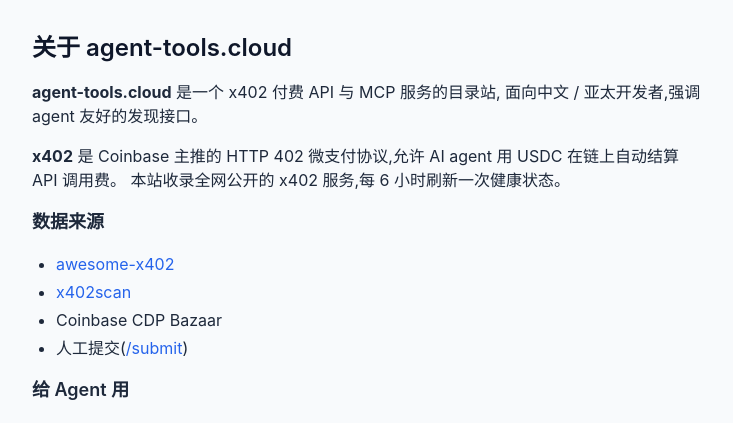
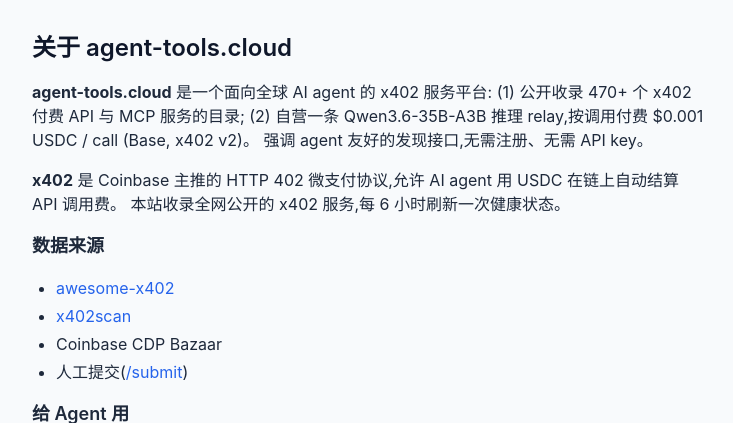
Before and after one commit to AgentTools-Cloud/AgentToolsCollection, a Python web app: template directory/templates/about.html in a window 1280 px wide. Shown: the part 65-488 px from the top of the page, without its empty margins (48-781 px from the left). Run offline with Jinja, Linux system fonts and the light colour scheme; the template is opened without the code that fills it, so the values that code supplies are empty; some libraries are stand-ins or nearby versions.

Commit message:
positioning: global (not China/APAC-only), surface both directory + Qwen relay

```diff
--- a/directory/routes.py
+++ b/directory/routes.py
@@ -150,8 +150,9 @@ async def api_submit(payload: SubmissionPayload):
 async def well_known():
     return {
         "name": "agent-tools.cloud",
-        "description": "Directory of x402 paid APIs and MCP services, "
-                       "with a focus on Chinese / Asia-Pacific developers.",
+        "description": "Global directory of 470+ x402 paid APIs and MCP services, "
+                       "plus a pay-per-call Qwen3.6-35B-A3B inference relay at "
+                       "flat $0.001 USDC / call on Base (x402 v2).",
         "endpoints": {
             "search": "https://agent-tools.cloud/api/v1/search",
             "categories": "https://agent-tools.cloud/api/v1/categories",
--- a/directory/templates/about.html
+++ b/directory/templates/about.html
@@ -3,8 +3,10 @@
 {% block content %}
 <h1 class="text-2xl font-semibold mb-4">关于 agent-tools.cloud</h1>
 <div class="prose max-w-2xl text-slate-800 space-y-4">
-  <p><strong>agent-tools.cloud</strong> 是一个 x402 付费 API 与 MCP 服务的目录站,
-    面向中文 / 亚太开发者,强调 agent 友好的发现接口。</p>
+  <p><strong>agent-tools.cloud</strong> 是一个面向全球 AI agent 的 x402 服务平台:
+    (1) 公开收录 470+ 个 x402 付费 API 与 MCP 服务的目录;
+    (2) 自营一条 Qwen3.6-35B-A3B 推理 relay,按调用付费 $0.001 USDC / call (Base, x402 v2)。
+    强调 agent 友好的发现接口,无需注册、无需 API key。</p>
   <p><strong>x402</strong> 是 Coinbase 主推的 HTTP 402 微支付协议,允许 AI agent 用 USDC 在链上自动结算 API 调用费。
     本站收录全网公开的 x402 服务,每 6 小时刷新一次健康状态。</p>
   <h2 class="text-lg font-semibold mt-6">数据来源</h2>
--- a/directory/templates/base.html
+++ b/directory/templates/base.html
@@ -3,8 +3,8 @@
 <head>
   <meta charset="utf-8">
   <meta name="viewport" content="width=device-width, initial-scale=1">
-  <title>{% block title %}agent-tools.cloud — x402 服务目录{% endblock %}</title>
-  <meta name="description" content="{% block desc %}面向中文 / 亚太开发者的 x402 付费 API 与 MCP 服务目录。Agent 友好,open data。{% endblock %}">
+  <title>{% block title %}agent-tools.cloud — x402 service directory + Qwen3.6-35B-A3B relay{% endblock %}</title>
+  <meta name="description" content="{% block desc %}Global agent-readable directory of 470+ x402 paid APIs and MCP services worldwide, plus a pay-per-call Qwen3.6-35B-A3B inference relay at flat $0.001 USDC per call on Base (x402 v2). No signup, no API key, open data.{% endblock %}">
   <link rel="alternate" type="application/json" title="agent-tools discovery" href="/.well-known/agent-tools.json">
   <script src="https://cdn.tailwindcss.com"></script>
   <script src="https://unpkg.com/htmx.org@2.0.3"></script>
--- a/server.py
+++ b/server.py
@@ -281,8 +281,8 @@ async def relay_page() -> str:
 async def well_known_x402() -> dict[str, Any]:
     return {
         "name": "agent-tools.cloud",
-        "description": "Pay-per-call relay for Qwen3.6-35B-A3B (x402 + MCP).",
-        "version": "0.2",
+        "description": "Global x402 service directory (470+ endpoints) + pay-per-call Qwen3.6-35B-A3B inference relay at flat $0.001 USDC / call on Base (x402 v2).",
+        "version": "0.3",
         "endpoints": [
             {"path": "/v1/chat/completions", "method": "POST", "kind": "rest-openai", "gated": True},
             {"path": "/mcp", "method": "POST", "kind": "mcp-streamable-http", "gated": True},
```
